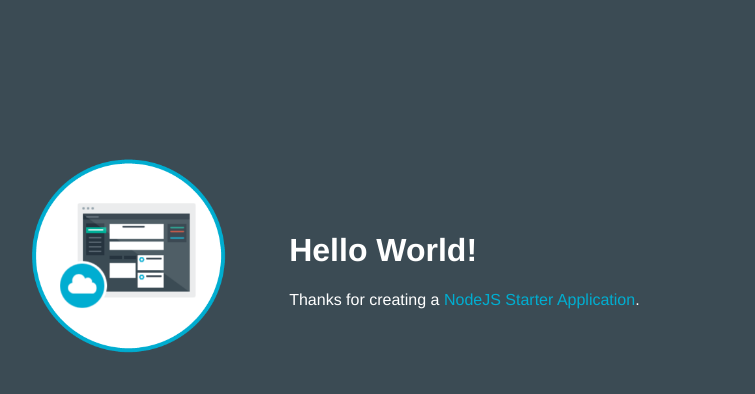
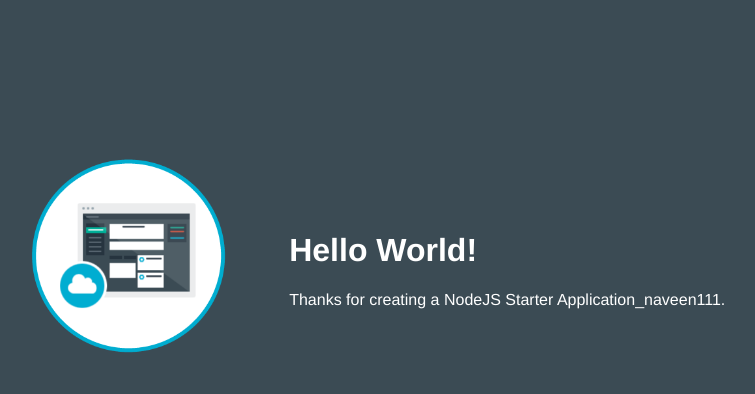
Before and after one commit to naveenkavalakuntla/Nodejsdemoapp-naveen, a website: page public/index.html in a window 1280 px wide. Shown: the whole page, without its empty margins (253-1008 px from the left). Drawn offline with Linux system fonts and the light colour scheme.

Commit message:
commit second

```diff
--- a/public/index.html
+++ b/public/index.html
@@ -17,7 +17,7 @@
         </td>
         <td>
           <h1 id="message">Hello World!</h1>
-          <p class='description'></p> Thanks for creating a <span class = "blue">NodeJS Starter Application</span>.
+          <p class='description'></p> Thanks for creating a NodeJS Starter Application_naveen111.
         </td>
       </tr>
     </table>
```
Also changed, not shown: 1 other file.
